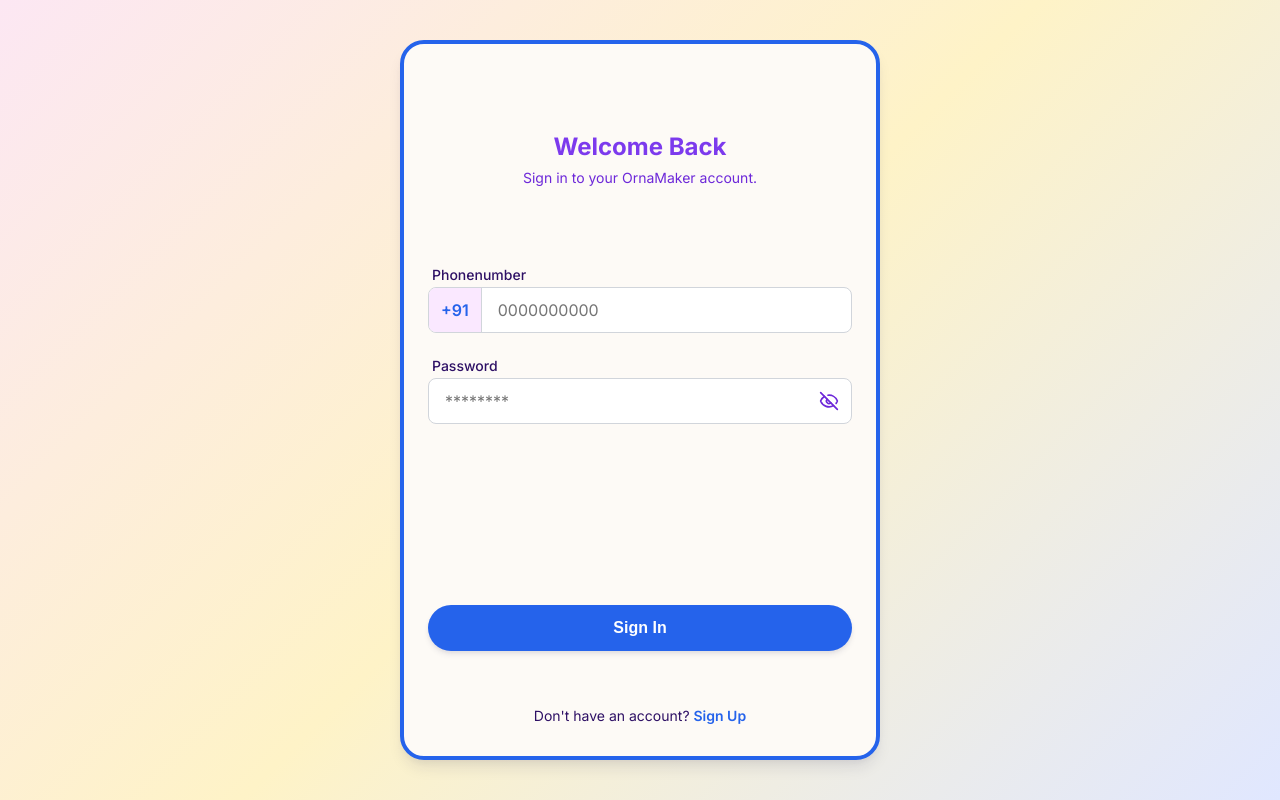
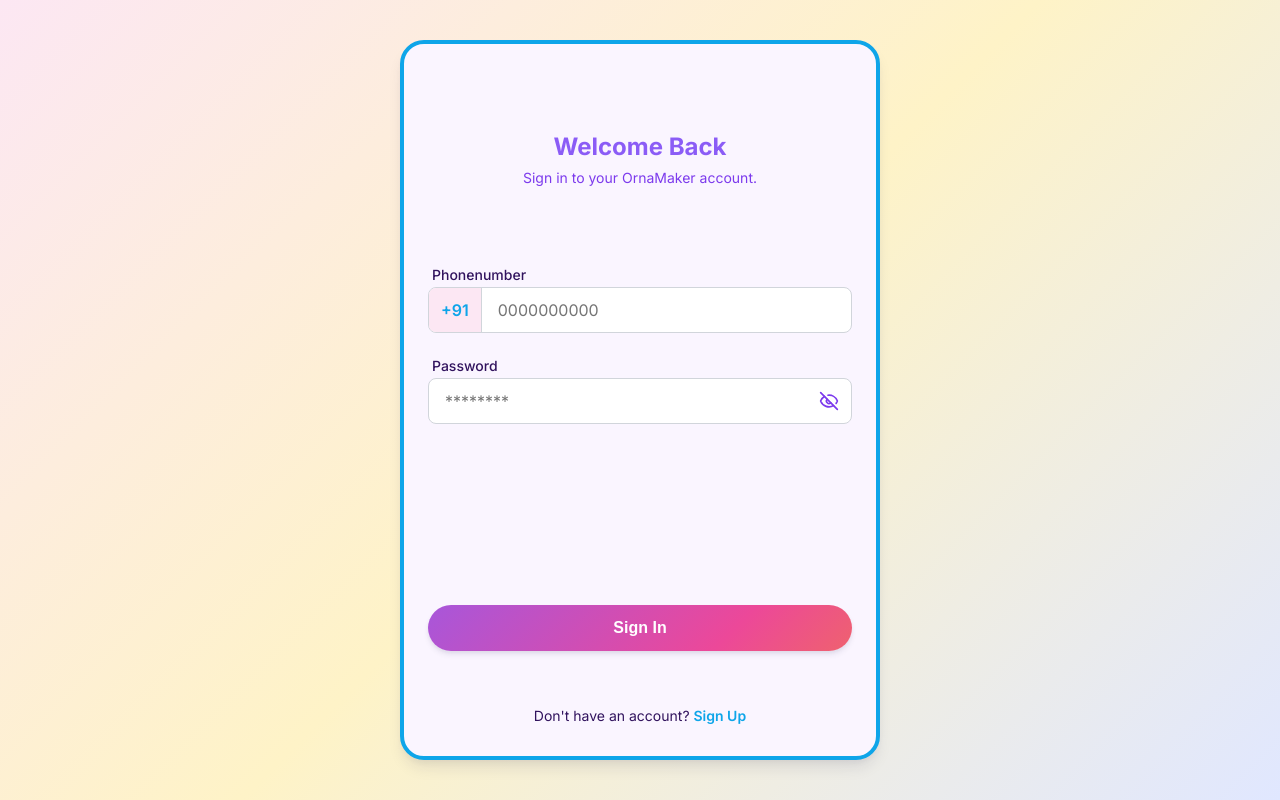
Before and after one commit to sameer021000/OrnaMaker, a React (Create React App) app in the folder frontend/: page /signin in a window 1280 px wide. Built offline with nearby package versions, Linux system fonts and the light colour scheme.

Commit message:
Few changes to the colors

```diff
--- a/frontend/src/Components_Folder/MultiSelectChip_Folder/MultiSelectChip.css
+++ b/frontend/src/Components_Folder/MultiSelectChip_Folder/MultiSelectChip.css
@@ -42,15 +42,15 @@
 }
 
 .chip-selected {
-  background-color: var(--color-primary-blue);
+  background: linear-gradient(135deg, var(--color-primary-blue), var(--color-primary-violet));
   color: var(--color-white);
-  border-color: var(--color-primary-blue);
-  box-shadow: var(--shadow-sm);
+  border: 1px solid transparent;
+  box-shadow: 0 4px 6px -1px rgba(124, 58, 237, 0.2);
 }
 
 .chip-selected:hover {
-  background-color: var(--color-primary-violet);
-  border-color: var(--color-primary-violet);
+  background: linear-gradient(135deg, var(--color-primary-violet), var(--color-accent-pink));
+  transform: translateY(-1px);
 }
 
 .error-text {
--- a/frontend/src/Components_Folder/SubmitButton_Folder/SubmitButton.css
+++ b/frontend/src/Components_Folder/SubmitButton_Folder/SubmitButton.css
@@ -1,5 +1,7 @@
 .submit-btn {
-  background-color: var(--color-primary-blue);
+  background: linear-gradient(135deg, var(--color-primary-violet) 0%, var(--color-accent-pink) 50%, var(--color-accent-gold) 100%);
+  background-size: 200% 200%;
+  animation: gradientShift 5s ease infinite;
   color: var(--color-white);
   border: none;
   border-radius: var(--radius-full);
@@ -21,8 +23,8 @@
 }
 
 .submit-btn:hover {
-  background-color: var(--color-primary-violet);
-  box-shadow: var(--shadow-lg);
+  box-shadow: 0 10px 15px -3px rgba(236, 72, 153, 0.3);
+  transform: translateY(-2px);
 }
 
 .submit-btn:active {
@@ -37,7 +39,8 @@
   margin-left: auto;
   margin-right: auto;
   cursor: default;
-  background-color: var(--color-primary-violet);
+  background: var(--color-primary-violet);
+  animation: none;
 }
 
 .btn-text {
@@ -71,3 +74,9 @@
     transform: rotate(360deg);
   }
 }
+
+@keyframes gradientShift {
+  0% { background-position: 0% 50%; }
+  50% { background-position: 100% 50%; }
+  100% { background-position: 0% 50%; }
+}
--- a/frontend/src/index.css
+++ b/frontend/src/index.css
@@ -2,16 +2,16 @@
 
 :root {
   /* Gold, Pink, Blue, Violet Theme, strictly no black */
-  --color-primary-blue: #2563eb;
-  --color-primary-violet: #7c3aed;
-  --color-secondary-blue: #60a5fa;
+  --color-primary-blue: #0ea5e9; /* Sky blue */
+  --color-primary-violet: #8b5cf6; /* Soft violet */
+  --color-secondary-blue: #38bdf8;
   --color-secondary-violet: #a78bfa;
-  --color-accent-gold: #fbbf24;
-  --color-accent-pink: #f472b6;
-  --color-accent-light: #fae8ff;
-  --color-background: #fdfaf6;
-  --color-text-dark: #2e1065;
-  --color-text-muted: #6d28d9;
+  --color-accent-gold: #f59e0b; /* Rich amber/gold */
+  --color-accent-pink: #ec4899; /* Vibrant pink */
+  --color-accent-light: #fce7f3; /* Light pink background accents */
+  --color-background: #faf5ff; /* Very subtle violet/pink app background */
+  --color-text-dark: #31135e; /* Deep plum (no black) */
+  --color-text-muted: #7c3aed;
   --color-error: #ef4444;
   --color-white: #ffffff;
 
```
